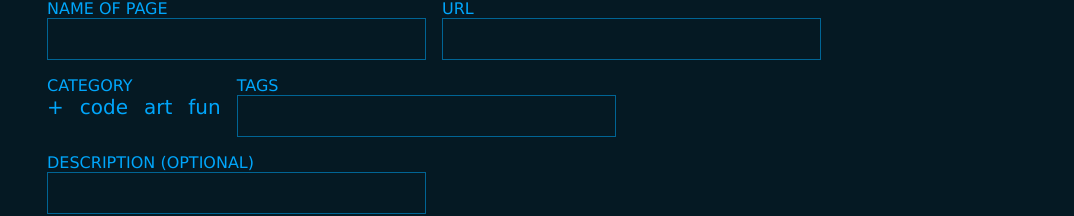
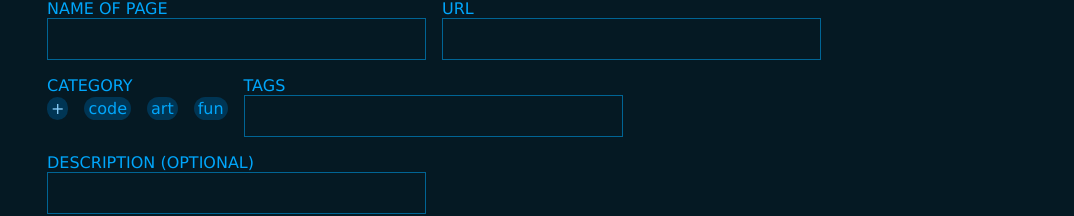
Before and after one commit to mistyb01/web-collector, a React (Create React App) app: page / in a window 1280 px wide. Both pictures are taken after a click on the button "ADD BOOKMARK". Shown: the part 165-381 px from the top of the page, without its empty margins (206-1280 px from the left). Built offline with nearby package versions, Linux system fonts and the light colour scheme.

Commit message:
category options styling

```diff
--- a/src/AddBookmark.tsx
+++ b/src/AddBookmark.tsx
@@ -55,12 +55,12 @@ export const AddBookmark: React.FC<Props> = (props: Props) => {
                 <div className='add-bookmark__row horizontal-space'>
                     <label className='add-bookmark__label'>
                         <span>Category</span>
-                        <div className='add-bookmark__category-options horizontal-space'>
-                            <label className="radio-label"><input type="radio" name="category" value="new" checked={showCategoryInput} onChange={() => {setCategory(''); setShowCategoryInput(!showCategoryInput)}} />
+                        <div className='add-bookmark__category-options horizontal-space vertical-space'>
+                            <label className="radio-label category-option category-option--new"><input type="radio" name="category" value="new" checked={showCategoryInput} onChange={() => {setCategory(''); setShowCategoryInput(!showCategoryInput)}} />
                             +</label>
                             {props.categoryList.map((category) => {
                                 return (
-                                    <label className="radio-label">
+                                    <label className="radio-label category-option">
                                     <input type="radio" name="category" value={category} onChange={(e) => {setShowCategoryInput(false); setCategory(e.target.value)}}/>
                                     {category}</label>
                                 )
--- a/src/index.css
+++ b/src/index.css
@@ -186,7 +186,8 @@ input[type=text]:focus {
 }
 
 .radio-label:focus-within {
-  outline: 1px solid orange;
+  color: var(--highlight-color);
+  outline: 1px solid var(--highlight-color);
 }
 
 .add-bookmark__label > * {
@@ -206,16 +207,13 @@ input[type=text]:focus {
   display: inline;
 }
 
-.form-button-category {
+.category-option {
   font-size: 1rem;
-  border: var(--border);
   border-radius: 100vh;
-  background-color: var(--secondary-color);
-  color: var(--highlight-color);
-  padding: 0.5rem;
+  background-color: var(--lighter-bg-color);
+  padding: 0.1rem 0.25rem;
 }
 
-.form-button-category--new {
-  background-color: transparent;
+.category-option--new {
   color: var(--highlight-color);
 }
```
